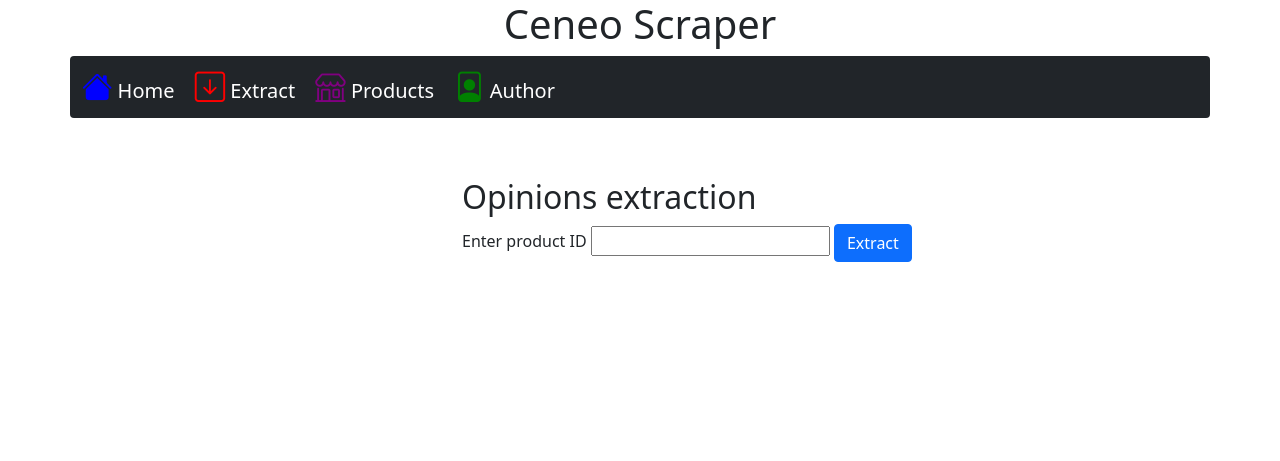
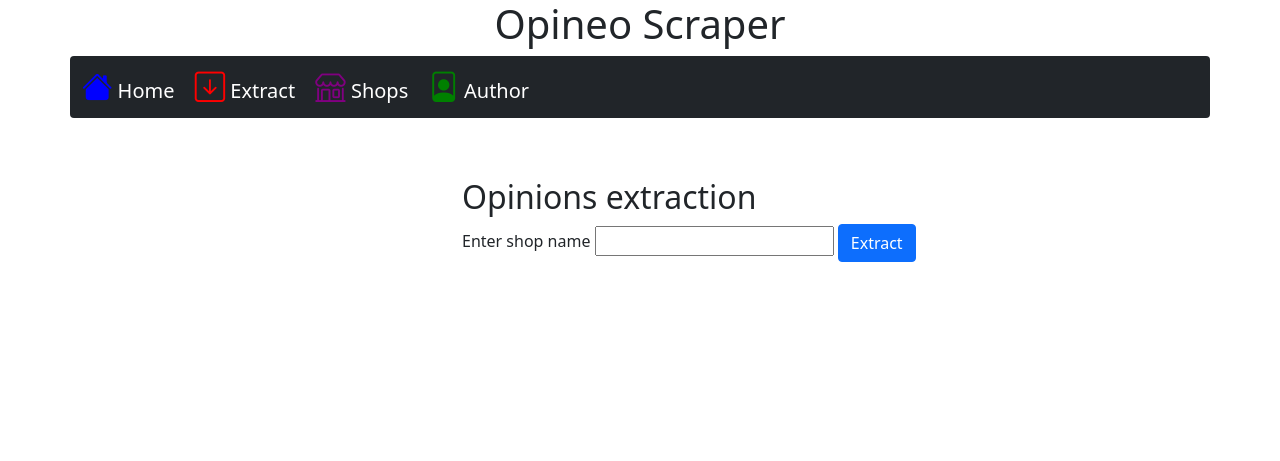
Before and after one commit to Kubus1234567/CenerSkruperAJ, a Flask app: page /extract in a window 1280 px wide. Shown: the top 461 px of the page. Run offline with Flask 2, Linux system fonts and the light colour scheme.

Commit message:
2021-06-28

```diff
--- a/app/forms.py
+++ b/app/forms.py
@@ -1,12 +1,11 @@
 from wtforms import StringField, SubmitField, validators
 from flask_wtf import FlaskForm
 
-class ProductForm(FlaskForm):
-    productId = StringField(
-        'Enter product ID',
+class ShopForm(FlaskForm):
+    shopName = StringField(
+        'Enter shop name',
         [
-            validators.DataRequired(message = "Product Id must be given"),
-            validators.Length(min=8, max=8, message= "Product Id must have 8 characters"),
-            validators.Regexp(regex="^[0-9]+$", message="Product Id can contain only digits")
+            validators.DataRequired(message="Shop name must be given"),
+            validators.Length(min=1, max=99, message="Shop name must have 1-99 characters")
         ])
     submit = SubmitField('Extract')
--- a/app/routes.py
+++ b/app/routes.py
@@ -1,8 +1,8 @@
 from flask import request, render_template, redirect, url_for
 from app import app
 from app.models.opinion import Opinion
-from app.models.product import Product
-from app.forms import ProductForm
+from app.models.shop import Shop
+from app.forms import ShopForm
 from os import listdir
 import requests
 import json
@@ -16,27 +16,31 @@ def index():
 
 @app.route('/extract', methods=['GET', 'POST'])
 def extract():
-    form = ProductForm()
+    form = ShopForm()
     if request.method == 'POST' and form.validate_on_submit():
-        product = Product(request.form['productId'])
-        respons = requests.get(product.opinionsPageUrl())
+        shop = Shop(request.form['shopName'])
+        # 403 when using default user-agent
+        headers = {
+            'User-Agent': 'Mozilla/5.0'
+        }
+        respons = requests.get(shop.opinionsPageUrl(), headers=headers)
         if respons.status_code == 200:
-            product.extractProduct()
-            product.exportProduct()
-            return redirect(url_for('product', productId=product.productId))
+            shop.extractShop()
+            shop.exportShop()
+            return redirect(url_for('shop', shopName=shop.shopName))
         else:
-            form.productId.errors.append("For given productId there is no product")
+            form.shopName.errors.append("For given shopName there is no shop")
     return render_template('extract.html.jinja', form=form)
 
-@app.route('/product/<productId>')
-def product(productId):
-    return render_template('product.html.jinja', productId=productId)
+@app.route('/shop/<shopName>')
+def shop(shopName):
+    return render_template('shop.html.jinja', shopName=shopName)
 
-@app.route('/products')
-def products():
-    productsList = [x.split(".")[0] for x in listdir("app/opinions")]
-    return render_template('products.html.jinja', productsList=productsList)
+@app.route('/shops')
+def shops():
+    shopsList = [x.split(".")[0] for x in listdir("app/opinions")]
+    return render_template('shops.html.jinja', shopsList=shopsList)
 
 @app.route('/author')
 def author():
-    pass
+    return render_template('author.html.jinja')
--- a/app/templates/product.html.jinja
+++ b/app/templates/author.html.jinja
@@ -1,5 +1,5 @@
 {% extends "layout.html.jinja" %}
 
 {% block middle %}
-    <h2> {{productId}} </h2>
+    <h2> Jakub Atroszczyk </h2>
 {% endblock middle %}
--- a/app/templates/extract.html.jinja
+++ b/app/templates/extract.html.jinja
@@ -3,9 +3,9 @@
 {% block middle %}
     <h2> Opinions extraction </h2>
     <h3>{{ test }}</h3>
-    {% if form.productId.errors %}
+    {% if form.shopName.errors %}
         <div class="alert alert-danger alert-dismissible fade show" role="alert">
-            {% for error in form.productId.errors  %}
+            {% for error in form.shopName.errors  %}
                 <p><i class="bi bi-exclamation-triangle-fill"></i> {{ error }}</p>
             {% endfor %}
             <button type="button" class="btn-close" data-bs-dismiss="alert" aria-label="Close"></button>
@@ -13,7 +13,7 @@
     {% endif %}
     <form method="POST" action="{{ url_for('extract') }}">
         {{ form.csrf_token }}
-        {{ form.productId.label }} {{ form.productId(size=20) }}
+        {{ form.shopName.label }} {{ form.shopName(size=20) }}
         {{ form.submit(class_="btn btn-primary")}}
     </form>
 {% endblock middle %}
--- a/app/templates/layout.html.jinja
+++ b/app/templates/layout.html.jinja
@@ -4,21 +4,21 @@
     <meta charset="UTF-8">
     <meta http-equiv="X-UA-Compatible" content="IE=edge">
     <meta name="viewport" content="width=device-width, initial-scale=1.0">
-    <title>Ceneo Scraper</title>
+    <title>Opineo Scraper</title>
     <link href="https://cdn.jsdelivr.net/npm/bootstrap@5.0.1/dist/css/bootstrap.min.css" rel="stylesheet"
         integrity="sha384-+0n0xVW2eSR5OomGNYDnhzAbDsOXxcvSN1TPprVMTNDbiYZCxYbOOl7+AMvyTG2x" crossorigin="anonymous">
     <link rel="stylesheet" href="https://cdn.jsdelivr.net/npm/bootstrap-icons@1.5.0/font/bootstrap-icons.css">
 </head>
 <body>
     <header class="container text-center">
-        <h1>Ceneo Scraper</h1>
+        <h1>Opineo Scraper</h1>
     </header>
 
     <nav class="container navbar navbar-expand-lg navbar-dark bg-dark sticky-top rounded">
         <div class="">
             <a class="navbar-brand" href="{{ url_for('index') }}"> <i class="bi bi-house-fill" style="font-size: 1.9rem; color:blue ;"></i> Home</a>
             <a class="navbar-brand" href="{{ url_for('extract') }}"> <i class="bi bi-arrow-down-square" style="font-size: 1.9rem; color:red ;"></i> Extract</a>
-            <a class="navbar-brand" href="{{ url_for('products') }}"> <i class="bi bi-shop" style="font-size: 1.9rem; color: purple;"></i> Products</a>
+            <a class="navbar-brand" href="{{ url_for('shops') }}"> <i class="bi bi-shop" style="font-size: 1.9rem; color: purple;"></i> Shops</a>
             <a class="navbar-brand" href="{{ url_for('author') }}"> <i class="bi bi-file-person" style="font-size: 1.9rem; color: green;"></i> Author</a>
         </div>
     </nav>
--- /dev/null
+++ b/app/templates/shop.html.jinja
@@ -0,0 +1,5 @@
+{% extends "layout.html.jinja" %}
+
+{% block middle %}
+    <h2> {{shopName}} </h2>
+{% endblock middle %}
```
Also changed, not shown: app/models/opinion.py (+16 -32 lines), app/models/product.py (deleted, +0 -48 lines), app/models/shop.py (added, +57 -0 lines), app/templates/products.html.jinja (deleted, +0 -10 lines), app/templates/shops.html.jinja (added, +10 -0 lines), app/models/__init__.py (deleted).
